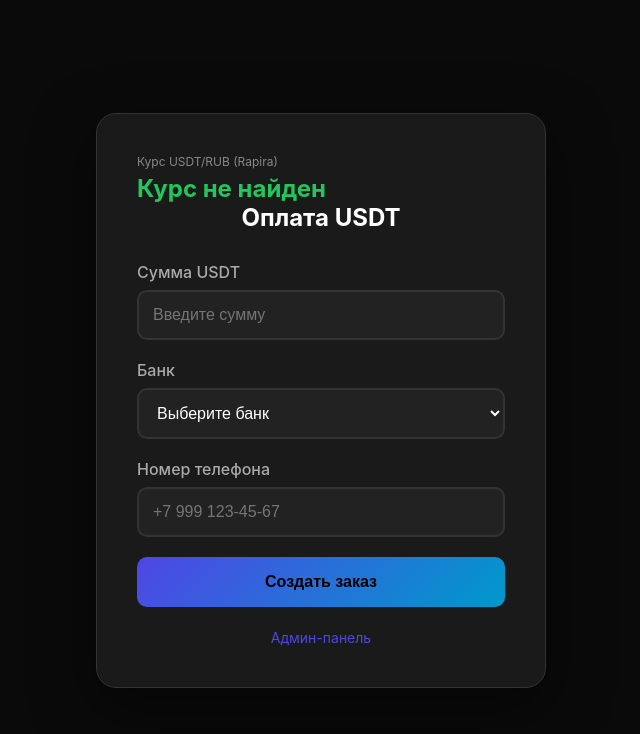
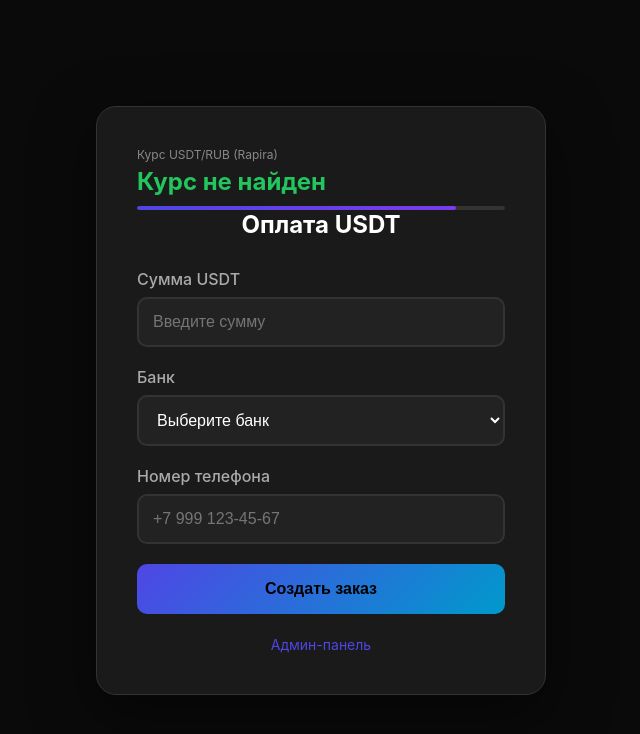
Before and after one commit to olejjkaboii/cts-exchange, a FastAPI app: page / in a window 1280 px wide. Shown: the top 734 px of the page, without its empty margins (319-959 px from the left). Run offline with FastAPI, Linux system fonts and the light colour scheme; data that the repository does not hold is empty.

Commit message:
feat: add progress bar for rate update

```diff
--- a/templates/payment.html
+++ b/templates/payment.html
@@ -131,6 +131,21 @@
             color: #666;
             font-size: 12px;
         }
+        .rate-progress {
+            width: 100%;
+            height: 4px;
+            background: #333;
+            border-radius: 2px;
+            margin-top: 10px;
+            overflow: hidden;
+        }
+        .rate-progress-bar {
+            height: 100%;
+            background: linear-gradient(90deg, #4f46e5, #7c3aed);
+            border-radius: 2px;
+            width: 100%;
+            transition: width 1s linear;
+        }
     </style>
 </head>
 <body>
@@ -138,7 +153,9 @@
         <div class="rate-display">
             <div class="label">Курс USDT/RUB (Rapira)</div>
             <div class="value" id="usdtRate">Загрузка...</div>
-            <div class="updating" id="rateUpdateTime"></div>
+            <div class="rate-progress">
+                <div class="rate-progress-bar" id="rateProgressBar"></div>
+            </div>
         </div>
         <h1>Оплата USDT</h1>
         <form id="paymentForm">
@@ -257,6 +274,8 @@
             });
         }
 
+        let rateCountdown = 60;
+
         async function fetchRate() {
             try {
                 const response = await fetch('/api/rate');
@@ -264,8 +283,7 @@
 
                 if (data.rate) {
                     document.getElementById('usdtRate').textContent = parseFloat(data.rate).toFixed(2) + ' ₽';
-                    const now = new Date();
-                    document.getElementById('rateUpdateTime').textContent = 'Обновлено: ' + now.toLocaleTimeString('ru-RU');
+                    rateCountdown = 60;
                 } else {
                     document.getElementById('usdtRate').textContent = 'Курс не найден';
                 }
@@ -275,8 +293,18 @@
             }
         }
 
+        function updateProgressBar() {
+            rateCountdown--;
+            const percentage = (rateCountdown / 60) * 100;
+            document.getElementById('rateProgressBar').style.width = percentage + '%';
+
+            if (rateCountdown <= 0) {
+                fetchRate();
+            }
+        }
+
         fetchRate();
-        setInterval(fetchRate, 60000);
+        setInterval(updateProgressBar, 1000);
     </script>
 </body>
 </html>
```
